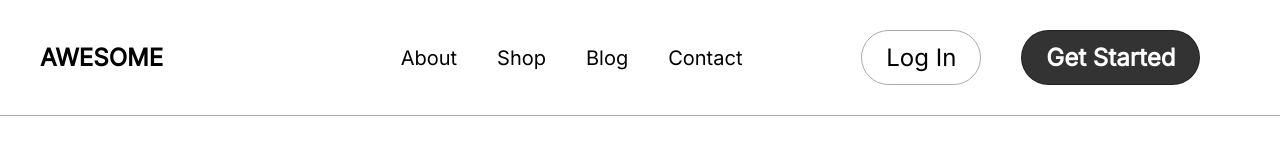
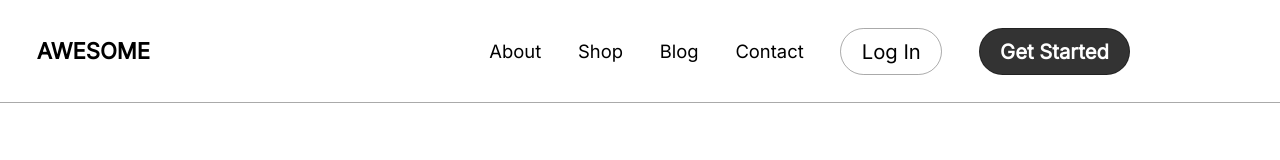
Before and after one commit to JamminCoder/grid_navbar, a plain HTML site: page index.html in a window 1280 px wide. Drawn offline with Linux system fonts and the light colour scheme.

Commit message:
moved cta buttons

```diff
--- a/app.css
+++ b/app.css
@@ -5,7 +5,7 @@
 }
 
 html {
-    font-size: 18px;
+    font-size: 14px;
     font-family: "Inter", sans-serif;
 }
 
@@ -15,7 +15,7 @@ a {
 }
 
 .cta {
-    font-size: 1.2rem;
+    font-size: 1.1rem;
     border-radius: 2em;
     padding: 0.5em 1em;
     border: 1px solid #0005;
@@ -33,18 +33,18 @@ a {
     width: 100vw;
     display: grid;
     align-items: center;
-    /* place-content: space-between; */
+    padding: 1.5rem 2rem;
 
-    grid-template-columns: repeat(5, auto);
+    /* Individual value for the menu icon, then auto size the rest */
+    grid-template-columns: 60px repeat(2, auto);
     grid-template-rows: repeat(2, auto);
 
     /* This is the layout for the navbar in expanded mobile mode */
     grid-template-areas:
-        "collapser brand brand cta cta"
-        "collapsable . . . .";
+    "collapser brand"
+    "collapsable collapsable";
 
     border-bottom: 1px solid #0005;
-    padding: 1.5rem 2rem;
 }
 
 .nav__collapser {
@@ -58,38 +58,37 @@ a {
     grid-area: brand;
 }
 
+.nav__cta {
+    display: flex;
+    gap: 1rem;
+    margin-top: 1rem;
+}
+
 .nav__collapsable {
-    transition: padding 500ms ease, max-height 250ms ease;
     display: grid;
+    align-items: center;
     gap: 1rem;
+    width: 100%;
     grid-area: collapsable;
 
+    /* This is what hides the content */
     overflow: hidden;
     max-height: 0;
+
+    transition: padding 500ms ease, max-height 250ms ease;
 }
 
 .nav--expanded .nav__collapsable {
-    max-height: 500px;
+    max-height: 500px; /* This is what shows the content */
     margin-top: 1rem;
     padding: 2rem 0;
 }
 
-.nav__cta {
-    grid-area: cta;
-    display: flex;
-    justify-content: center;
-
-    gap: 1rem;
-}
-
-@media (min-width: 1000px) {
-    html {
-        font-size: 1.25rem;
-    }
-
+@media (min-width: 650px) {
     .nav {
         /* Layout for nav in desktop mode */
-        grid-template-areas: "brand . collapsable collapsable cta";
+        grid-template-columns: repeat(4, auto);
+        grid-template-areas: "brand . collapsable collapsable";
     }
 
     .nav__collapser {
@@ -111,5 +110,12 @@ a {
     .nav__cta, .nav__collapsable {
         display: flex;
         gap: 2rem;
+        margin: 0;
     }
 }
+
+@media (min-width: 1000px) {
+    html {
+        font-size: 1.15rem;
+    }
+}
--- a/index.html
+++ b/index.html
@@ -22,12 +22,13 @@
             <a href="#">Shop</a>
             <a href="#">Blog</a>
             <a href="#">Contact</a>
+
+            <div class="nav__cta">
+                <a href="#" class="cta">Log In</a>
+                <a href="#" class="cta cta--bold">Get Started</a>
+            </div>
         </div>
 
-        <div class="nav__cta">
-            <a href="#" class="cta">Log In</a>
-            <a href="#" class="cta cta--bold">Get Started</a>
-        </div>
     </nav>
 
     <script src="app.js"></script>
```
